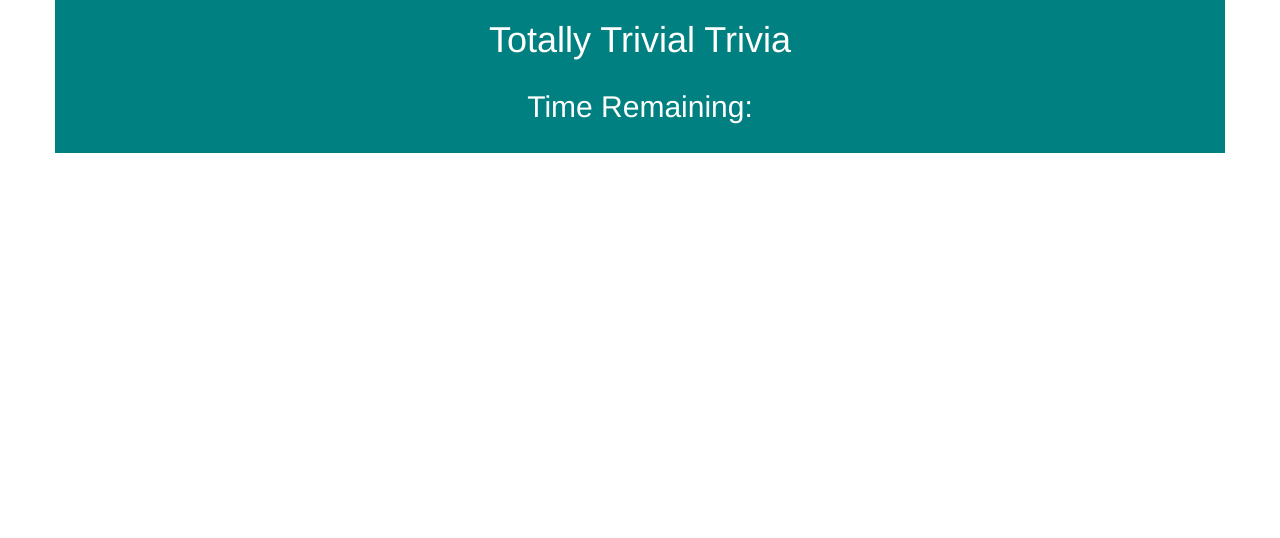
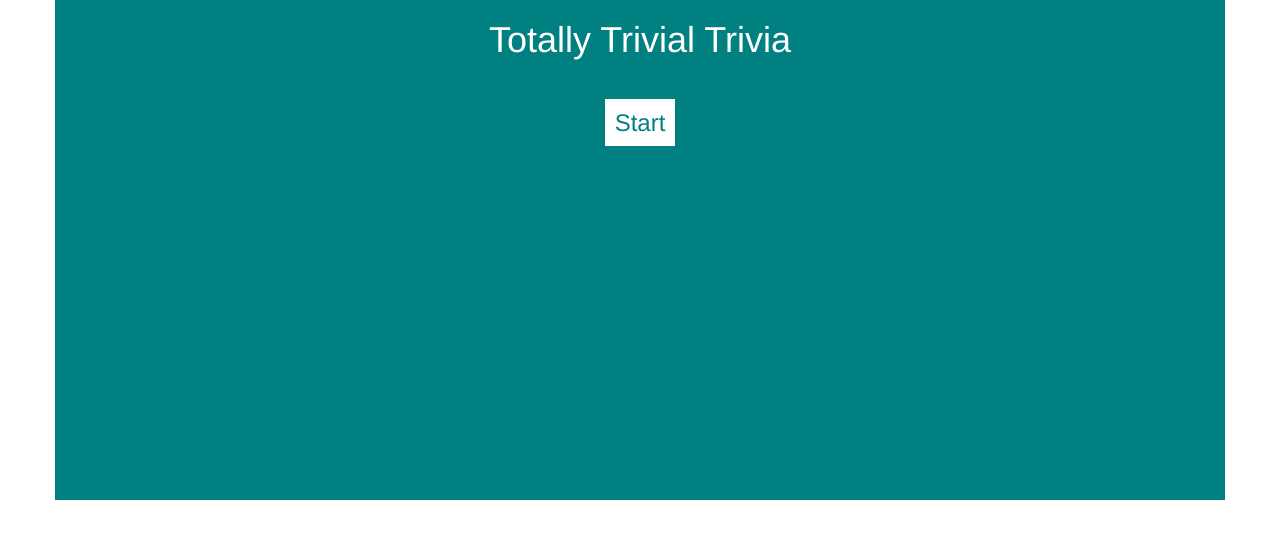
Before and after one commit to ivme83/TriviaGame, a plain HTML site: page index.html in a window 1280 px wide. Drawn offline with nearby package versions, Linux system fonts and the light colour scheme.

Commit message:
Created game object

```diff
--- a/assets/css/style.css
+++ b/assets/css/style.css
@@ -1,4 +1,20 @@
 .main-content {
     background: teal;
     color: white;
+    height: 500px;
 }
+
+.answer:hover {
+    background: white;
+    color: teal;
+}
+
+#game-btn {
+    background: white;
+    color: teal;
+    padding: 10px;
+}
+
+#game-btn:hover {
+    border: solid blue 2px;
+}
--- a/assets/javascript/app.js
+++ b/assets/javascript/app.js
@@ -0,0 +1,71 @@
+var game = {
+  score: 0,
+  currentQuestion:0,
+
+  myQuestions: [
+      {
+        question: "Who is the strongest?",
+        answers: {
+          a: "Superman",
+          b: "The Terminator",
+          c: "Waluigi, obviously"
+        },
+        correctAnswer: "c"
+      },
+      {
+        question: "What is the best site ever created?",
+        answers: {
+          a: "SitePoint",
+          b: "Simple Steps Code",
+          c: "Trick question; they're both the best"
+        },
+        correctAnswer: "c"
+      },
+      {
+        question: "Where is Waldo really?",
+        answers: {
+          a: "Antarctica",
+          b: "Minding his own business, so stop asking",
+          c: "Sitting in a tree",
+        },
+        correctAnswer: "c"
+      }
+    ],
+
+    initiateGame: function() {
+      $("#question").empty();
+      $("#question").html("<span id='game-btn'>Start</span>");
+      this.score = 0;
+      this.currentQuestion = 0;
+    },
+
+    drawQA: function(cq) {
+      $("#question").empty();
+      $("#question").html(this.myQuestions[cq].question);
+      $("#answers").empty();
+      $("#answers").append("<p class='answer' id='ansA'>" + this.myQuestions[cq].answers.a + "</p>");
+      $("#answers").append("<p class='answer' id='ansB'>" + this.myQuestions[cq].answers.b + "</p>");
+      $("#answers").append("<p class='answer' id='ansC'>" + this.myQuestions[cq].answers.c + "</p>");
+
+      $("#ansA").on("load", function(){
+        alert("loaded");
+      });
+    },
+
+    startGame: function() {
+      this.drawQA(this.currentQuestion);
+    },
+
+    check: function() {
+      alert("2");
+    }
+
+}
+
+$(document).ready(function() {
+  game.initiateGame();
+  $("#game-btn").on("click", function() {
+    game.startGame();
+  });
+
+});
--- a/index.html
+++ b/index.html
@@ -17,7 +17,7 @@
 
             <div class="row">
                 <div class="col-lg-12">
-                    <h2>Time Remaining: <span id"timer"></span></h2>
+                    <h2><span id"timer"></span></h2>
                 </div>
             </div> <!-- second row -->
 
@@ -26,9 +26,17 @@
                     <h3><span id="question"></span></h3>
                 </div>
             </div> <!-- third row -->
+
+            <div class ="row">
+                <div class="col-lg-12">
+                    <h4><span id="answers"></span></h4>
+                </div>
+            </div> <!-- fourth row -->
+
         </div>
 
-
+         <!-- Added link to the jQuery Library -->
+         <script src="https://cdnjs.cloudflare.com/ajax/libs/jquery/3.2.1/jquery.min.js"></script>
         <!-- Bootstrap Javascript -->
         <script src="https://maxcdn.bootstrapcdn.com/bootstrap/3.3.7/js/bootstrap.min.js" integrity="sha384-Tc5IQib027qvyjSMfHjOMaLkfuWVxZxUPnCJA7l2mCWNIpG9mGCD8wGNIcPD7Txa" crossorigin="anonymous"></script>
         <!-- Javascript Link -->
```
